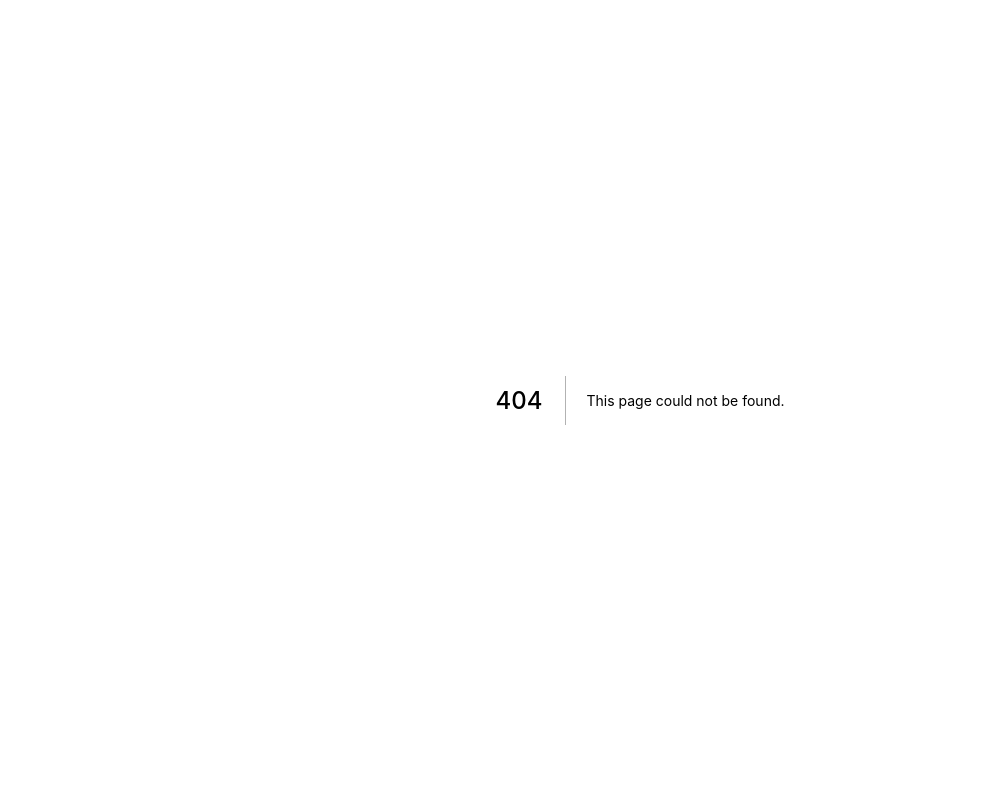
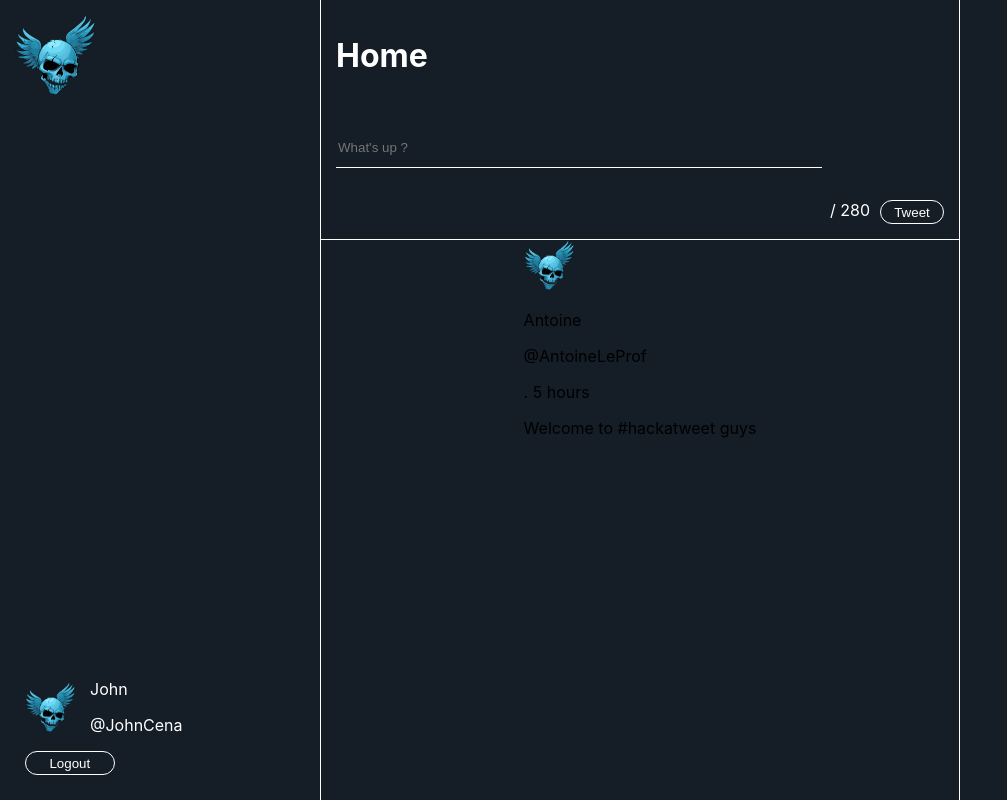
Before and after one commit to Safefaith/Hackatweet-frontend, a Next.js app: page /home in a window 1280 px wide. Before the commit this address had no page. Shown: the whole page, without its empty margins (0-1007 px from the left). Built offline with nearby package versions, Linux system fonts and the light colour scheme.

Commit message:
Frontend, composent Home + page home

```diff
--- /dev/null
+++ b/components/Home.js
@@ -0,0 +1,54 @@
+import styles from "../styles/Home.module.css";
+import Image from "next/image";
+import { useState } from "react";
+
+function Home() {
+  return (
+    <div>
+      <main className={styles.main}>
+        <div className={styles.leftHome}>
+          <Image src="/logo.png" alt="Logo" width={80} height={80} />
+          <div className={styles.bottomLeft}>
+            <div className={styles.userContainer}>
+              <Image src="/logo.png" alt="Logo" width={50} height={50} />
+              <div className={styles.userName}>
+                <p>John</p>
+                <p>@JohnCena</p>
+              </div>
+            </div>
+            <button className={styles.btnLogout}>Logout</button>
+          </div>
+        </div>
+        <div className={styles.mainHome}>
+          <div className={styles.topMainHome}>
+            <h1>Home</h1>
+            <input
+              className={styles.tweetInput}
+              placeholder="What's up ?"
+              type="text"
+              maxLength="280"
+            ></input>
+            <div className={styles.tweetBtnContainer}>
+              <span> / 280</span>
+              <button className={styles.tweetBtn}>Tweet</button>
+            </div>
+          </div>
+          <div className={styles.tweetSection}>
+            <div>
+              <div>
+                <Image src="/logo.png" alt="Logo" width={50} height={50} />
+                <p>Antoine</p>
+                <p> @AntoineLeProf</p>
+                <p>. 5 hours</p>
+              </div>
+              <p> Welcome to #hackatweet guys </p>
+            </div>
+          </div>
+        </div>
+        <div className={styles.rightHome}></div>
+      </main>
+    </div>
+  );
+}
+
+export default Home;
--- /dev/null
+++ b/pages/home.js
@@ -0,0 +1,7 @@
+import Home from "../components/Home";
+
+function home() {
+  return <Home />;
+}
+
+export default home;
--- /dev/null
+++ b/styles/Home.module.css
@@ -0,0 +1,107 @@
+.main {
+    display: flex;
+}
+
+.leftHome {
+    height: 100vh;
+    width: 25vw;
+    display: flex;
+    justify-content: center;
+    align-items: center;
+    background: rgb(21, 29, 39);
+    display: flex;
+    flex-direction: column;
+    justify-content: space-between;
+    align-items: flex-start;
+    padding: 15px;
+}
+
+.bottomLeft {
+    display: flex;
+    flex-direction: column;
+    margin: 10px;
+}
+
+
+.userContainer {
+    justify-content: center;
+    display: flex;
+    align-items: center;
+}
+
+.userName {
+    color: white;
+    margin-left: 15px;
+}
+
+.btnLogout {
+    height: 3vh;
+    width: 7vw;
+    background: transparent;
+    color: white;
+    border: 1px solid white;
+    border-radius: 30px;
+    cursor: pointer;
+}
+
+.mainHome {
+    height: 100vh;
+    width: 50vw;
+    display: flex;
+    flex-direction: column;
+    justify-content: flex-start;
+    align-items: center;
+    border-right: 0.3px solid white;
+    border-left: 0.3px solid white;
+    background: rgb(21, 29, 39);
+}
+
+.topMainHome {
+    border-bottom: 1px solid white;
+    width: 100%;
+    height: 30%;
+    color: white;
+    padding: 15px;
+    display: flex;
+    flex-direction: column;
+    justify-content: space-between;
+}
+
+.tweetInput {
+    border-style: none;
+    border-bottom: 1px solid white;
+    background: transparent;
+    width: 80%;
+    height: 5vh;
+}
+
+.tweetInput:focus {
+    outline: none;
+    color: white;
+}
+
+.tweetBtnContainer {
+    display: flex;
+    align-self: flex-end;
+    justify-content: center;
+}
+
+.tweetBtn {
+    height: 3vh;
+    width: 5vw;
+    background: transparent;
+    color: white;
+    border: 1px solid white;
+    border-radius: 30px;
+    cursor: pointer;
+    margin-left: 10px;
+}
+
+.rightHome {
+    height: 100vh;
+    width: 25vw;
+    display: flex;
+    justify-content: center;
+    align-items: center;
+    background: rgb(21, 29, 39);
+}
```
Also changed, not shown: components/Login.js (+11 -0 lines), components/SignUp.js (+48 -0 lines), styles/Login.module.css (+13 -2 lines).
